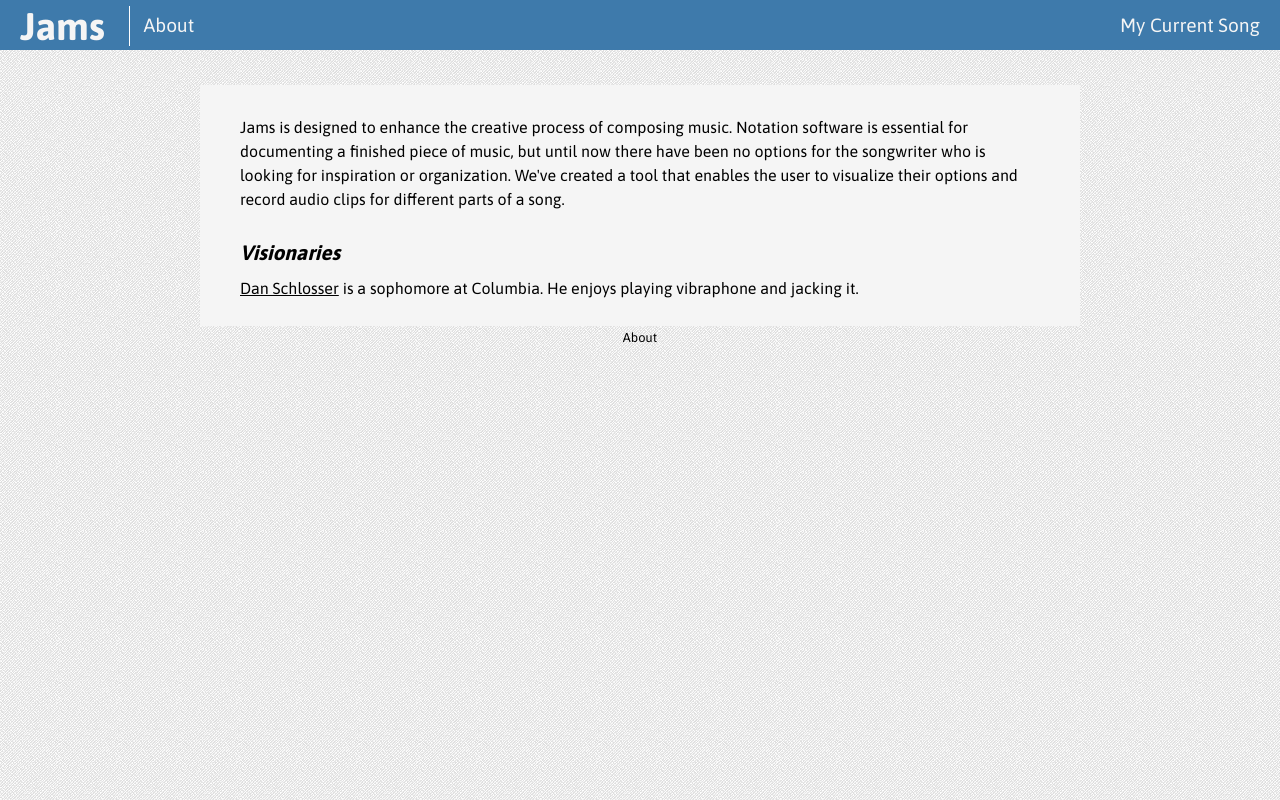
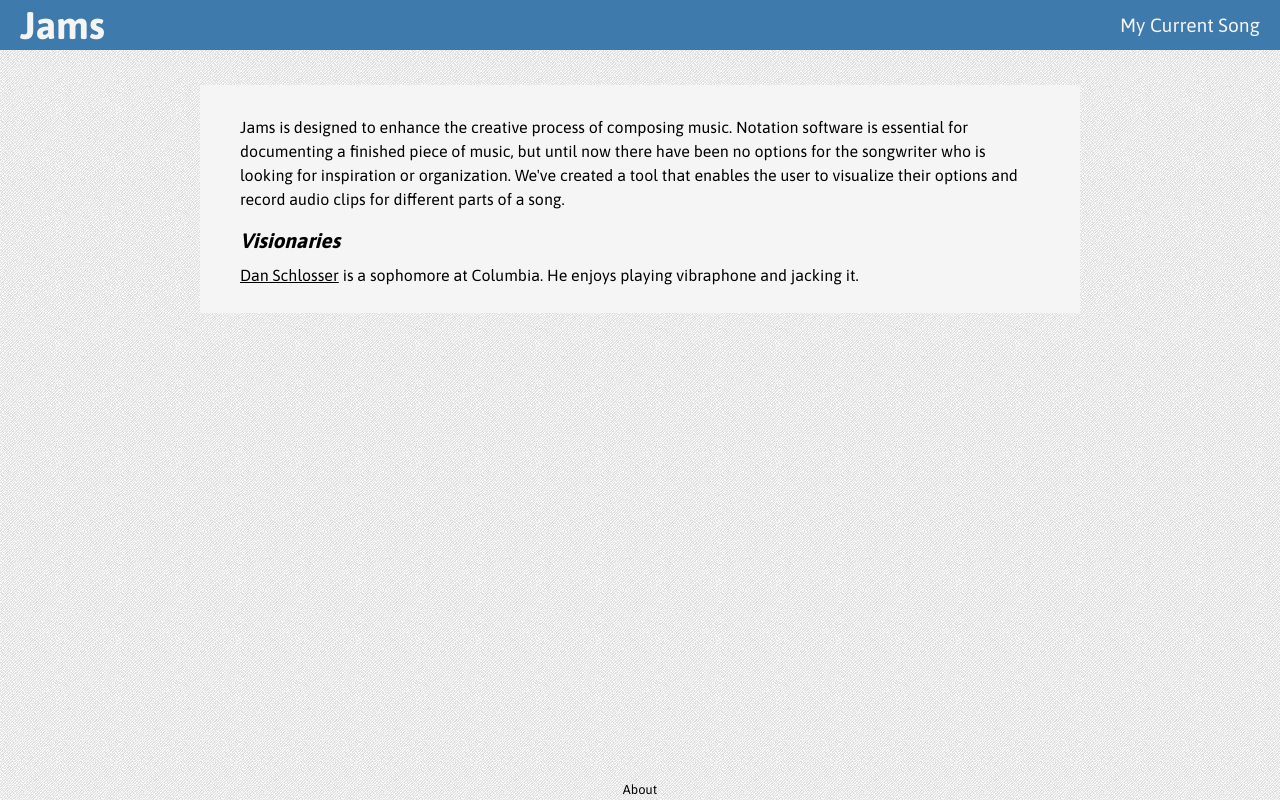
Before and after one commit to danrschlosser/jams, a Flask app: page /about in a window 1280 px wide. Run offline with Flask 2, Linux system fonts and the light colour scheme; some libraries are stand-ins or nearby versions.

Commit message:
Improves about formatting.

```diff
--- a/static/css/style.css
+++ b/static/css/style.css
@@ -13,10 +13,12 @@ table {	border-collapse: collapse; border-spacing: 0; }
 /* End CSS Reset */
 
 html, body {
+	height: 100%;
 	background: white url("../img/noise_lines.png") repeat;
 }
 
 body {
+	position: relative;
 	font-family: 'Asap', sans-serif;
 	font-weight: 300;
 	background-color: whitesmoke;
@@ -26,6 +28,7 @@ h3 {
 	font-style: italic;
 	font-weight: 700;
 	font-size: 1.3em;
+	padding: 20px 0px 15px;
 }
 
 h1, .logo {
@@ -53,10 +56,7 @@ a:hover {
 
 .row {
 width: 100%;
-margin-left: auto;
-margin-right: auto;
-margin-top: 35px;
-margin-bottom: 0;
+margin: 35px auto 0;
 max-width: 800px;
 background: whitesmoke;
 padding: 30px 40px;
@@ -107,11 +107,17 @@ padding: 30px 40px;
 }
 
 .about {
+	position: absolute;
 	font-size: 0.9em;
 	font-color: #3e7aab;
+	text-decoration: none;
+	bottom: 0;
+	left: 50%;
+	right: 50%;
+	width: 100px;
+	margin-left: -50px;
 	text-align: center;
-	text-decoration: none;
-	vertical-align: bottom;
+
 }
 
 .about a {
--- a/templates/about.html
+++ b/templates/about.html
@@ -3,12 +3,8 @@
 	<div class="row">
 		<p>Jams is designed to enhance the creative process of composing music. Notation software is essential for documenting a finished piece of music, but until now there have been no options for the songwriter who is looking for inspiration or organization. We've created a tool that enables the user to visualize their options and record audio clips for different parts of a song.
 	</p>
-	<br>
-	<br>
 	<h3>Visionaries</h3>
-	<br>
 	<p>
-
 		<ul>
 			<!-- Write your own bios! -->
 			<li><a href="http://www.danrs.ch">Dan Schlosser</a> is a sophomore at Columbia. He enjoys playing vibraphone and jacking it.</li>
--- a/templates/base.html
+++ b/templates/base.html
@@ -16,10 +16,6 @@
 	<div class="top-bar">
 		<nav class="left">
 			<div class="logo"><a href="/">Jams</a></div>
-			<div class="divider"></div>
-			<ul class="pages">
-				<li><a href="/about">About</a></li>
-			</ul>
 		</nav>
 		<nav class="right">
 			<ul class="song-selector">
```
